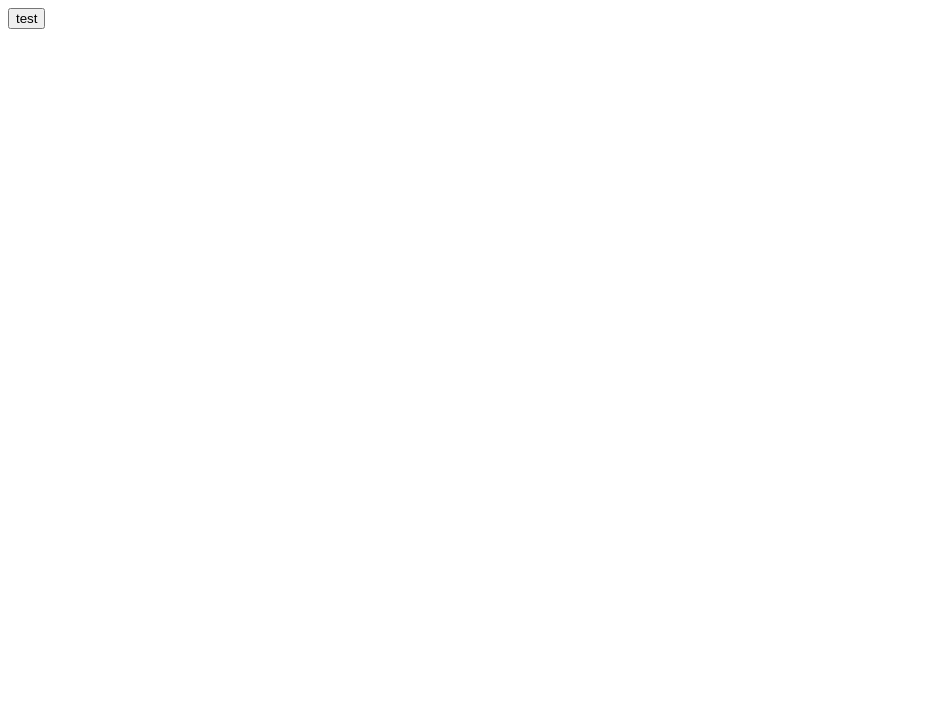
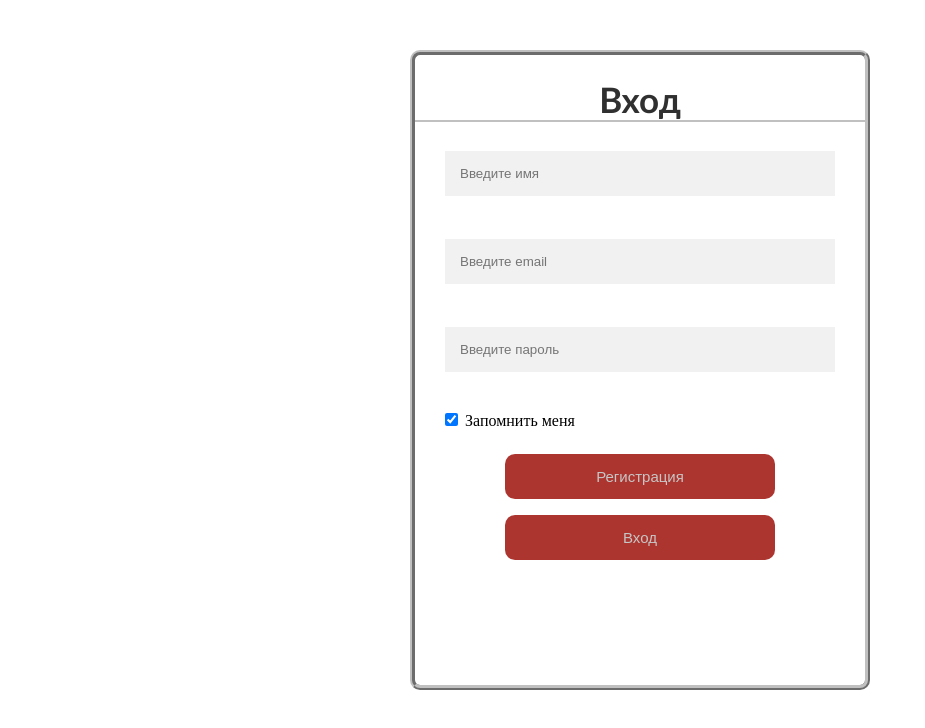
Before and after one commit to DeylBlack/time, an Angular app: page /login in a window 1280 px wide. Shown: the top 728 px of the page, without its empty margins (0-925 px from the left). Built offline with nearby package versions, Linux system fonts and the light colour scheme.

Commit message:
feat(login) - create log in form

```diff
--- a/src/app/login/login.component.css
+++ b/src/app/login/login.component.css
@@ -1,4 +1,3 @@
-
 .registration {
   border: 5px ridge #C0C0C0;
   border-radius: 10px;
@@ -8,16 +7,15 @@
   margin-right: auto;
   margin-top:50px;
 }
+
 .heading{
   text-align: center;
   font-family:Calibri;
   font-size: 35px;
   color:#303030;
 }
-imput{
 
-}
-.signupbtn {
+.sign-up-button {
   background-color: #A52019;
   color: #C0C0C0;
   padding: 14px 20px;
@@ -30,9 +28,11 @@ imput{
   border-radius:10px ;
   font-size: 15px;
 }
-.signupbtn:hover {
+
+.sign-up-button:hover {
   opacity:3;
 }
+
 input[type=text], input[type=email],input[type=password] {
   width: 80%;
   padding: 15px;
@@ -41,6 +41,7 @@ input[type=text], input[type=email],input[type=password] {
   border: none;
   background: #f1f1f1;
 }
+
 input[type=text]:hover{
   border: 1.5px solid #B22222;
   opacity:1.0;
@@ -50,15 +51,17 @@ input[type=email]:hover{
   border: 1.5px solid #B22222;
   opacity:1.0;
 }
+
 input[type=password]:hover{
   border: 1.5px solid  #B22222;
   opacity:1.0;
 }
-.zapomnit{
+
+.remember{
   margin-left: 30px;
 }
 
-.vxod{
+.log-in{
   background-color: #A52019;
   color: #C0C0C0;
   padding: 14px 20px;
--- a/src/app/login/login.component.html
+++ b/src/app/login/login.component.html
@@ -1,17 +1,29 @@
-
 
 <ng-container *ngIf="isLogin; else signIn">
-  <div class="registration" >
-  <h1 class="heading" style="border-bottom: solid 2px #C0C0C0  ;"> Регистрация </h1>
+  <div class="registration">
+  <h1 class="heading" style="border-bottom: solid 2px #C0C0C0;"> Регистрация </h1>
   <input type="text" name="name" required  placeholder="Введите имя">
   <p><input type="email" name="email" required  placeholder="Введите email"> </p>
   <p><input type="password" name="pass" placeholder="Введите пароль"></p>
   <p> <input type="password" required placeholder="Повторите пароль" name="psw-repeat"></p>
   <label>
-    <input type="checkbox" checked="checked" name="remember" class="zapomnit" > Запомнить меня
+    <input type="checkbox" checked="checked" name="remember" class="remember" > Запомнить меня
   </label>
-  <p><button type="submit" class="signupbtn">Регистрация</button></p>
-  <button type="submit" class="vxod" (click)="isLogin = !isLogin">Вход</button>
+  <p><button type="submit" class="sign-up-button">Регистрация</button></p>
+  <button type="submit" class="log-in" (click)="isLogin = !isLogin">Вход</button>
 </div>
 </ng-container>
-<ng-template #signIn> <button (click)="isLogin = !isLogin" >test</button></ng-template>
+
+<ng-template #signIn>
+  <div class="registration">
+    <h1 class="heading" style="border-bottom: solid 2px #C0C0C0;"> Вход </h1>
+    <input type="text" name="name" required  placeholder="Введите имя">
+    <p><input type="email" name="email" required  placeholder="Введите email"> </p>
+    <p><input type="password" name="pass" placeholder="Введите пароль"></p>
+    <label>
+      <input type="checkbox" checked="checked" name="remember" class="remember" > Запомнить меня
+    </label>
+    <p><button type="submit" class="sign-up-button" (click)="isLogin = !isLogin">Регистрация</button></p>
+    <button type="submit" class="log-in" (click)="isLogin = !isLogin" >Вход</button>
+  </div>
+</ng-template>
```
